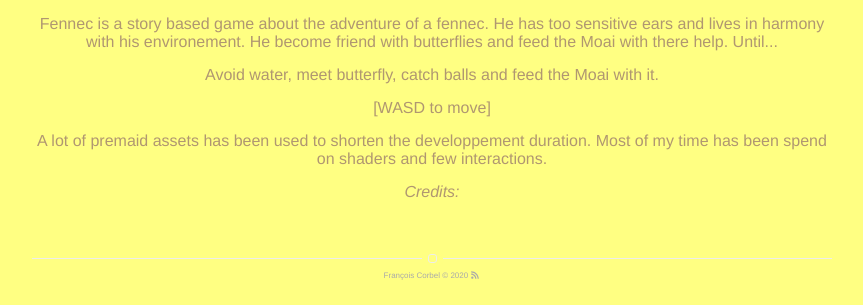
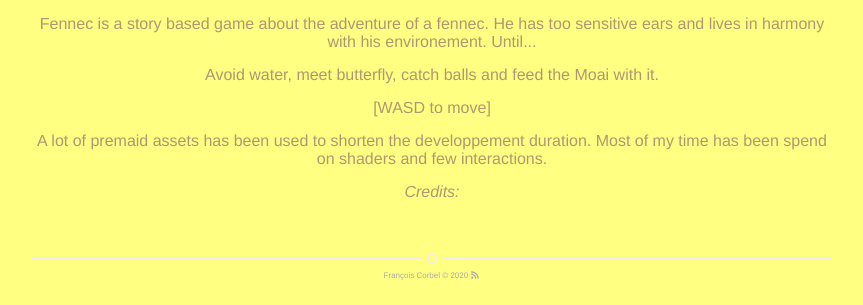
Before and after one commit to fcvalise/fcvalise.github.io, a Jekyll site: the page built from _posts/2020-04-16-fennec.markdown, in a window 1280 px wide, cut to the strip 821-1126 px from the top of the page. Shown: the whole strip, without its empty margins (208-1071 px from the left). Built offline with Jekyll 4.4.1, drawn with Linux system fonts in a browser that asks for light colours; nearby versions of some CDN libraries.

Commit message:
Update fennec

```diff
--- a/_posts/2020-04-16-fennec.markdown
+++ b/_posts/2020-04-16-fennec.markdown
@@ -24,7 +24,7 @@ sources:
 </div>
 
 <div class="text general-margin">
-Fennec is a story based game about the adventure of a fennec. He has too sensitive ears and lives in harmony with his environement. He become friend with butterflies and feed the Moai with there help. Until...
+Fennec is a story based game about the adventure of a fennec. He has too sensitive ears and lives in harmony with his environement. Until...
 </div>
 <div class="text general-margin">
 Avoid water, meet butterfly, catch balls and feed the Moai with it.
```
